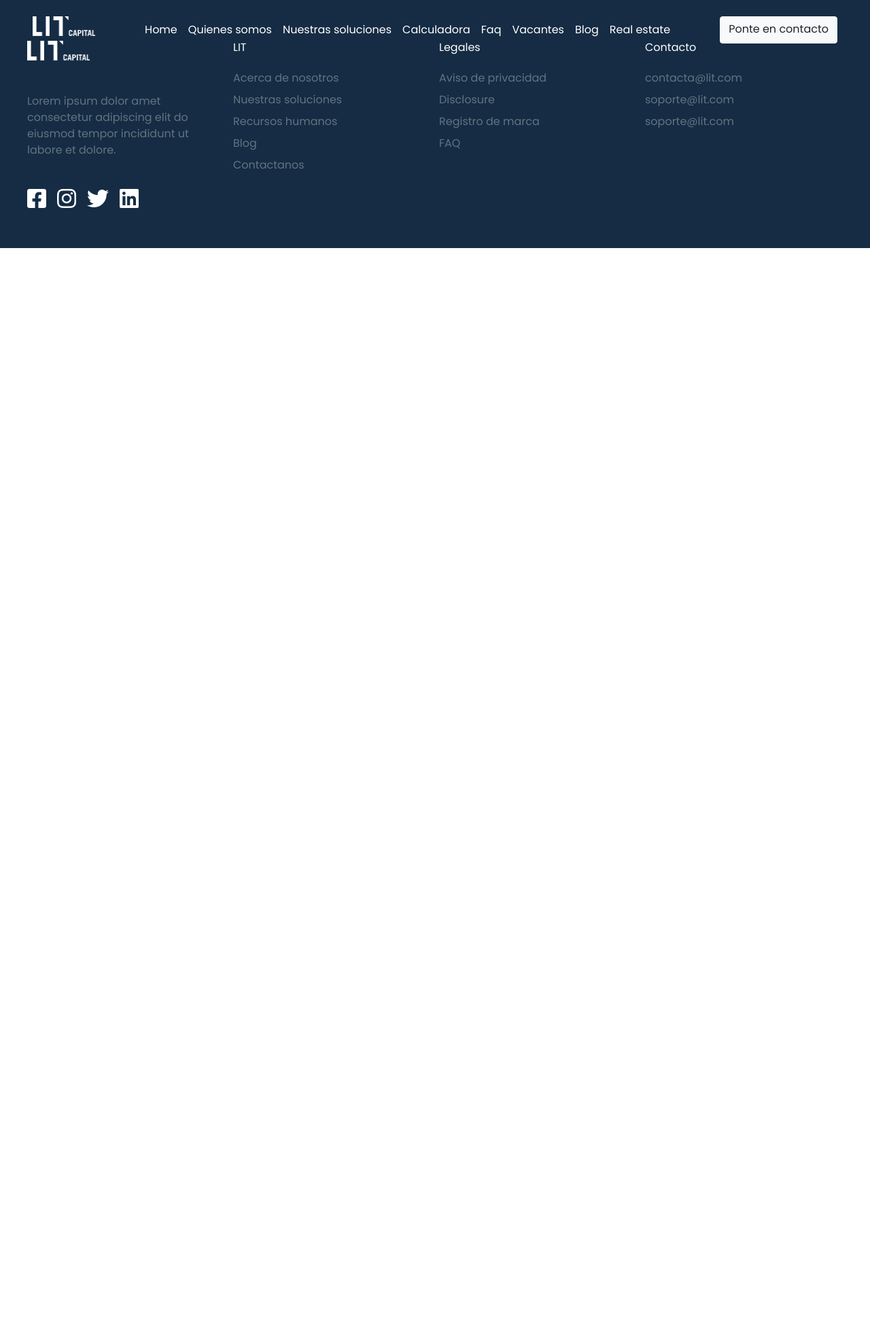
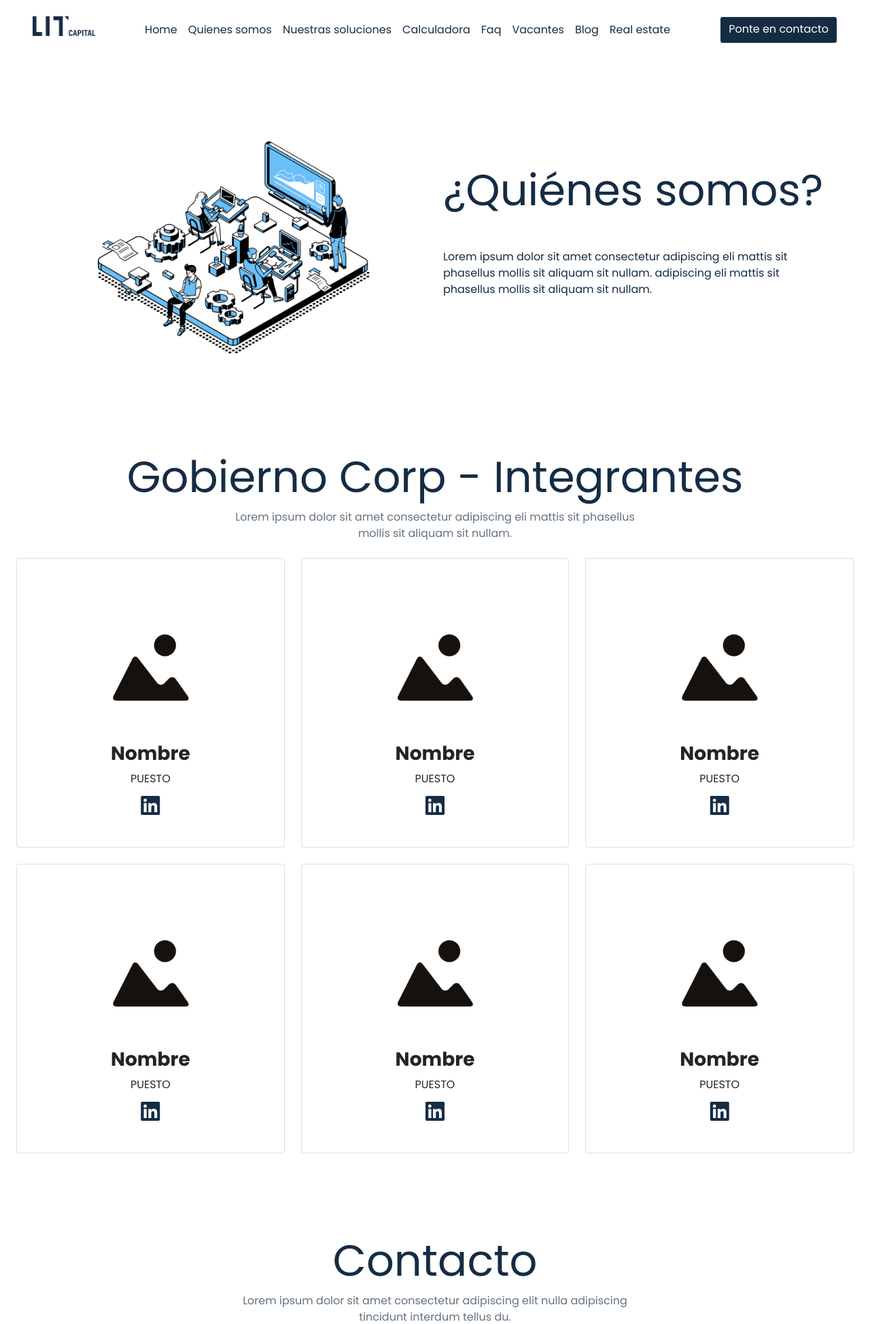
Before and after one commit to samuel-mc/lit-capital, a PHP site: page /lit_capital/about in a window 1280 px wide. Shown: the top 1948 px of the page at 68% size. Before the commit the page ends 365 px from the top, so only its background shows below. Run offline with PHP 8.4, Linux system fonts and the light colour scheme; some libraries are stand-ins or nearby versions.

Commit message:
Seccion about

```diff
--- a/index.php
+++ b/index.php
@@ -9,35 +9,35 @@ define('__ROOT__', "http://localhost/lit_capital");
 
 
 Flight::route('/', function () {
-    Flight::render('index.php', array('title' => 'Inicio'));
+    Flight::render('index.php', array('title' => 'Inicio', 'nav' => 'white'));
 });
 
 Flight::route('/about', function () {
-    Flight::render('about.php', array('title' => '¿Quiénes somos?'));
+    Flight::render('about.php', array('title' => '¿Quiénes somos?', 'nav' => 'dark-blue'));
 });
 
 Flight::route('/soluciones', function () {
-    Flight::render('soluciones.php', array('title' => 'Nuestras soluciones'));
+    Flight::render('soluciones.php', array('title' => 'Nuestras soluciones', 'nav' => 'dark-blue'));
 });
 
 Flight::route('/faq', function () {
-    Flight::render('faq.php', array('title' => 'Preguntas frecuentes'));
+    Flight::render('faq.php', array('title' => 'Preguntas frecuentes', 'nav' => 'dark-blue'));
 });
 
 Flight::route('/blog', function () {
-    Flight::render('blog.php', array('title' => 'Blog'));
+    Flight::render('blog.php', array('title' => 'Blog', 'nav' => 'dark-blue'));
 });
 
 Flight::route('/blogB', function () {
-    Flight::render('blogB.php', array('title' => 'Blog'));
+    Flight::render('blogB.php', array('title' => 'Blog', 'nav' => 'dark-blue'));
 });
 
 Flight::route('/contacto', function () {
-    Flight::render('contacto.php', array('title' => 'Contacto'));
+    Flight::render('contacto.php', array('title' => 'Contacto', 'nav' => 'dark-blue'));
 });
 
 Flight::route('/vacantes', function () {
-    Flight::render('vacantes.php', array('title' => 'Vacantes'));
+    Flight::render('vacantes.php', array('title' => 'Vacantes', 'nav' => 'dark-blue'));
 });
 
 #404
--- a/public/css/generics.css
+++ b/public/css/generics.css
@@ -76,6 +76,17 @@
     transition: color 0.3s ease-in-out;
 }
 
+.a--dark-blue {
+    color: var(--dark-blue);
+    transition: color 0.6s ease-in-out;
+}
+
+.a--dark-blue:hover {
+    color: var(--light-blue);
+    text-decoration: none;
+    transition: color 0.3s ease-in-out;
+}
+
 .bg--dark-blue {
     background-color: var(--dark-blue);
 }
@@ -88,6 +99,17 @@
     background-color: var(--light-blue);
 }
 
+.btn--darkBlue {
+    background-color: var(--dark-blue) !important;
+    color: white !important;
+    transition: background-color 0.6s ease-in-out;
+}
+
+.btn--darkBlue:hover {
+    background-color: var(--light-blue) !important;
+    transition: background-color 0.3s ease-in-out;
+}
+
 .grid--2cols {
     display: grid;
     grid-template-columns: 1fr 1fr;
@@ -95,8 +117,8 @@
 
 .grid--3cols {
     display: grid;
-    grid-template-columns: repeat(auto-fit, minmax(280px, 1fr));
-    gap: 12px;
+    grid-template-columns: repeat(3, 1fr);
+    gap: 24px;
     margin-top: 12px;
 }
 
@@ -198,4 +220,14 @@
     .text--2xl {
         font-size: var(--text-xl);
     }
+
+    .grid--3cols {
+        grid-template-columns: 1fr 1fr;
+    }
 }
+
+@media (max-width: 520px) {
+    .grid--3cols {
+        grid-template-columns: 1fr;
+    }
+}
--- a/views/about.php
+++ b/views/about.php
@@ -1,7 +1,70 @@
 <?php include 'partials/header.php'; ?>
 <?php include 'partials/navbar.php'; ?>
 <main class="">
-    <section class="mw--1440">
+    <section class="mw--1440 bg-white p--container">
+        <div class="grid--2cols align-items-center gap--24">
+            <div class="text-center">
+                <img src="<?php echo __ROOT__; ?>/public/img/about/qSomos.png" class="w-75 mw-400">
+            </div>
+            <div class="text--dark-blue">
+                <h2 class="text--2xl">¿Quiénes somos?</h2>
+                <p class="text-sm my-5">
+                    Lorem ipsum dolor sit amet consectetur adipiscing eli mattis sit phasellus mollis sit aliquam sit nullam. adipiscing eli mattis sit phasellus mollis sit aliquam sit nullam.
+                </p>
+            </div>
+        </div>
     </section>
+    <section class="mw--1440 p-4">
+        <header class="text-center mb-4">
+            <h2 class="text--dark-blue text--2xl mb-2">Gobierno Corp - Integrantes</h2>
+            <p class="w--50 text--grey text--sm">
+                Lorem ipsum dolor sit amet consectetur adipiscing eli mattis sit phasellus mollis sit aliquam sit nullam.
+            </p>
+        </header>
+        <main>
+            <div class="grid--3cols">
+                <div class="card text-center p-5">
+                    <img src="<?php echo __ROOT__; ?>/public/img/about/integrantesPlaceholder.png" class="w-75 mw-400">
+                    <h3 class="text--bold">Nombre</h3>
+                    <p>PUESTO</p>
+                    <a target="_blank" href=""><i class="fa-brands fa-linkedin fa-2xl text--dark-blue"></i></a>
+                </div>
+                <div class="card text-center p-5">
+                    <img src="<?php echo __ROOT__; ?>/public/img/about/integrantesPlaceholder.png" class="w-75 mw-400">
+                    <h3 class="text--bold">Nombre</h3>
+                    <p>PUESTO</p>
+                    <a target="_blank" href=""><i class="fa-brands fa-linkedin fa-2xl text--dark-blue"></i></a>
+                </div>
+                <div class="card text-center p-5">
+                    <img src="<?php echo __ROOT__; ?>/public/img/about/integrantesPlaceholder.png" class="w-75 mw-400">
+                    <h3 class="text--bold">Nombre</h3>
+                    <p>PUESTO</p>
+                    <a target="_blank" href=""><i class="fa-brands fa-linkedin fa-2xl text--dark-blue"></i></a>
+                </div>
+                <div class="card text-center p-5">
+                    <img src="<?php echo __ROOT__; ?>/public/img/about/integrantesPlaceholder.png" class="w-75 mw-400">
+                    <h3 class="text--bold">Nombre</h3>
+                    <p>PUESTO</p>
+                    <a target="_blank" href=""><i class="fa-brands fa-linkedin fa-2xl text--dark-blue"></i></a>
+                </div>
+                <div class="card text-center p-5">
+                    <img src="<?php echo __ROOT__; ?>/public/img/about/integrantesPlaceholder.png" class="w-75 mw-400">
+                    <h3 class="text--bold">Nombre</h3>
+                    <p>PUESTO</p>
+                    <a target="_blank" href=""><i class="fa-brands fa-linkedin fa-2xl text--dark-blue"></i></a>
+                </div>
+                <div class="card text-center p-5">
+                    <img src="<?php echo __ROOT__; ?>/public/img/about/integrantesPlaceholder.png" class="w-75 mw-400">
+                    <h3 class="text--bold">Nombre</h3>
+                    <p>PUESTO</p>
+                    <a target="_blank" href=""><i class="fa-brands fa-linkedin fa-2xl text--dark-blue"></i></a>
+                </div>
+            </div>
+        </main>
+    </section>
+    <section class="mw--1440 p-4">
+
+    </section>
+    <?php include 'components/contactoForm.php'; ?>
 </main>
 <?php include 'partials/footer.php'; ?>
--- a/views/components/contacto.php
+++ b/views/components/contactoForm.php
@@ -1,4 +1,4 @@
-<section class="w--50 p-4">
+<section class="w--50 px-4 py-5">
     <div class="text-center mb-5">
         <h2 class="text--2xl text--dark-blue mb-2">Contacto</h2>
         <p class="text--sm text--grey">
--- a/views/partials/navbar.php
+++ b/views/partials/navbar.php
@@ -1,36 +1,42 @@
-<header class="d-none d-lg-block position-absolute top-0 w-100" style="z-index: 1";>
+<?php
+    $navClass = isset($nav) ? $nav : 'dark-blue';
+    $logo = (isset($nav) ? $nav : 'dark-blue') == 'white' ? 'logo.png' : 'logoDark.png';
+    $btn = (isset($nav) ? $nav : 'dark-blue') == 'white' ? '' : 'btn--darkBlue';
+    $position = (isset($nav) ? $nav : 'dark-blue') == 'white' ? 'position-absolute' : '';
+?>
+<header class="d-none d-lg-block <?php echo $position ?> top-0 w-100" style="z-index: 1";>
     <div class="d-flex justify-content-between mw--1440 py-4 px-5">
-        <img src="<?php echo __ROOT__; ?>/public/img/logo.png" class="img--logo">
+        <img src="<?php echo __ROOT__; ?>/public/img/<?php echo $logo ?>" class="img--logo">
         <nav class="my-auto px-2">
             <ul class="list--unstyled d-flex align-items-center justify-content-center flex-wrap">
                 <li class="mx-2 my-2">
-                    <a class="a--white" href="<?php echo __ROOT__; ?>">Home</a>
+                    <a class="a--<?php echo $navClass ?>" href="<?php echo __ROOT__; ?>">Home</a>
                 </li>
                 <li class="mx-2 my-2">
-                    <a class="a--white" href="<?php echo __ROOT__; ?>">Quienes somos</a>
+                    <a class="a--<?php echo $navClass ?>" href="<?php echo __ROOT__; ?>/about">Quienes somos</a>
                 </li>
                 <li class="mx-2 my-2">
-                    <a class="a--white" href="<?php echo __ROOT__; ?>">Nuestras soluciones</a>
+                    <a class="a--<?php echo $navClass ?>" href="<?php echo __ROOT__; ?>">Nuestras soluciones</a>
                 </li>
                 <li class="mx-2 my-2">
-                    <a class="a--white" href="<?php echo __ROOT__; ?>">Calculadora</a>
+                    <a class="a--<?php echo $navClass ?>" href="<?php echo __ROOT__; ?>">Calculadora</a>
                 </li>
                 <li class="mx-2 my-2">
-                    <a class="a--white" href="<?php echo __ROOT__; ?>">Faq</a>
+                    <a class="a--<?php echo $navClass ?>" href="<?php echo __ROOT__; ?>">Faq</a>
                 </li>
                 <li class="mx-2 my-2">
-                    <a class="a--white" href="<?php echo __ROOT__; ?>">Vacantes</a>
+                    <a class="a--<?php echo $navClass ?>" href="<?php echo __ROOT__; ?>">Vacantes</a>
                 </li>
                 <li class="mx-2 my-2">
-                    <a class="a--white" href="<?php echo __ROOT__; ?>">Blog</a>
+                    <a class="a--<?php echo $navClass ?>" href="<?php echo __ROOT__; ?>">Blog</a>
                 </li>
                 <li class="mx-2 my-2">
-                    <a class="a--white" href="<?php echo __ROOT__; ?>">Real estate</a>
+                    <a class="a--<?php echo $navClass ?>" href="<?php echo __ROOT__; ?>">Real estate</a>
                 </li>
             </ul>
         </nav>
 
-        <a href="<?php echo __ROOT__; ?>/contacto" class="btn btn-light">
+        <a href="<?php echo __ROOT__; ?>/contacto" class="btn btn-light <?php echo $btn ?>">
             Ponte en contacto
         </a>
     </div>
@@ -58,7 +64,7 @@
                     <a class="a--white" href="<?php echo __ROOT__; ?>">Home</a>
                 </li>
                 <li class="my-2">
-                    <a class="a--white" href="<?php echo __ROOT__; ?>">Quienes somos</a>
+                    <a class="a--white" href="<?php echo __ROOT__; ?>/about">Quienes somos</a>
                 </li>
                 <li class="my-2">
                     <a class="a--white" href="<?php echo __ROOT__; ?>">Nuestras soluciones</a>
```
Also changed, not shown: public/img/about/integrantesPlaceholder.png (added), public/img/about/qSomos.png (added), public/img/logoDark.png (added).
